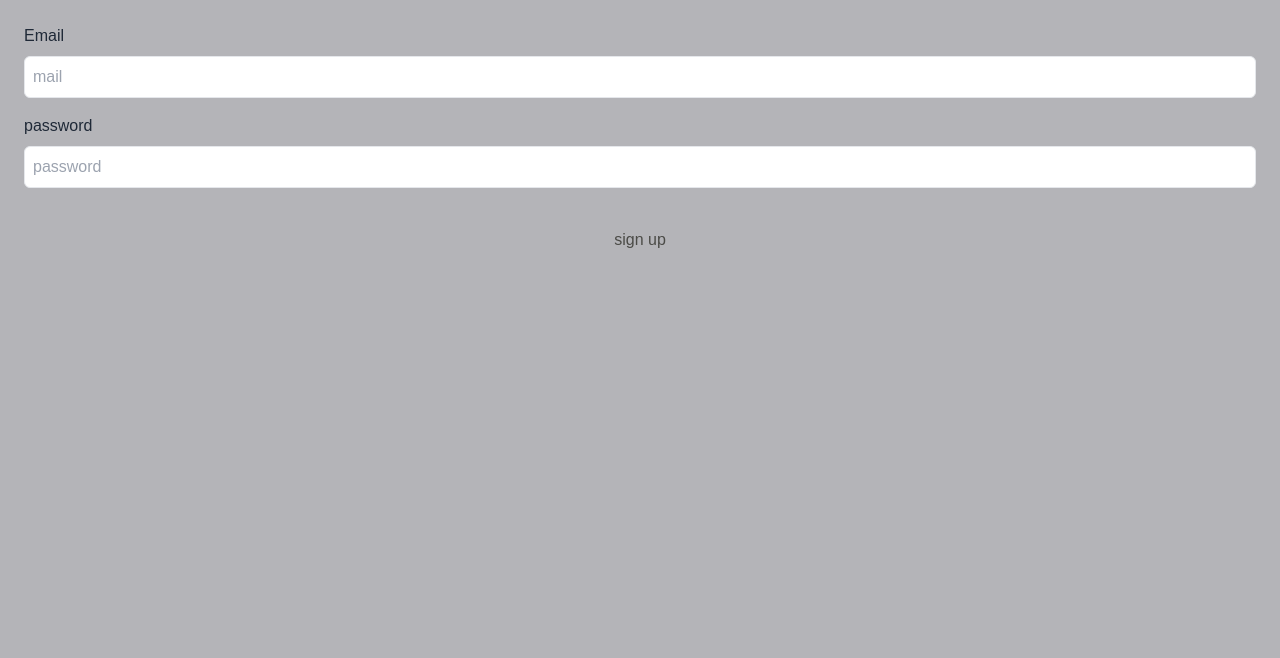
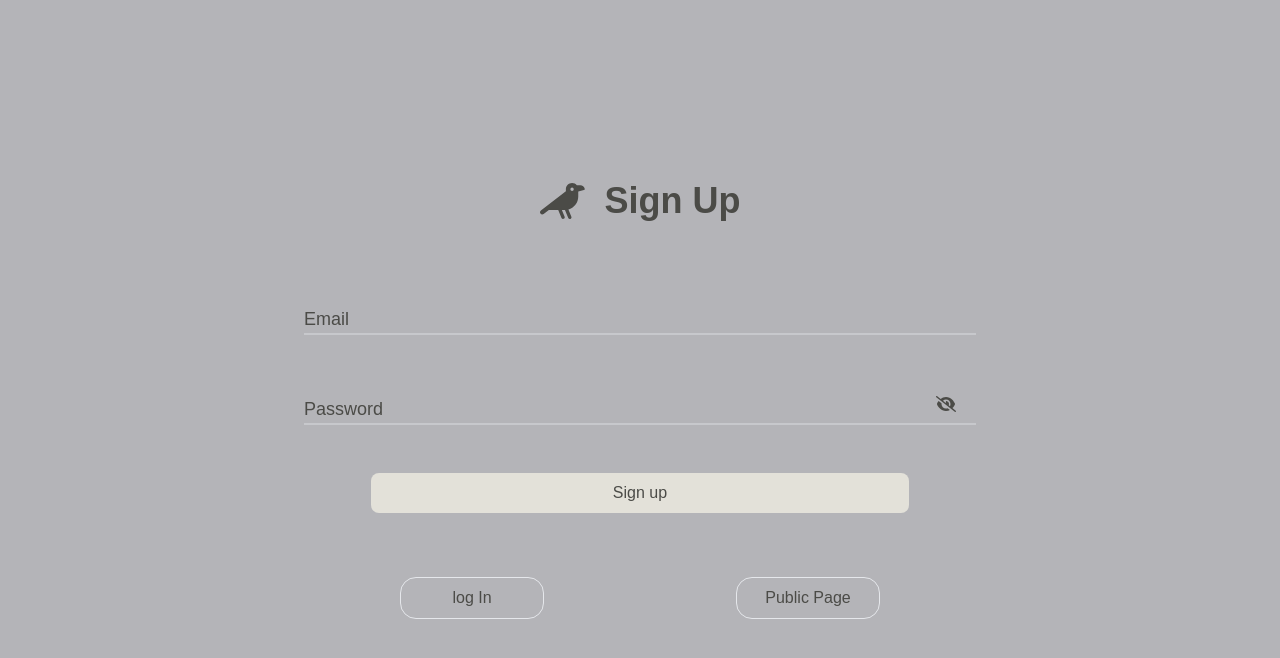
Before and after one commit to syn154045/home_page, a Next.js app: page /admin/register in a window 1280 px wide. Shown: the top 658 px of the page. Built offline with nearby package versions, Linux system fonts and the light colour scheme; a web font is replaced by a local one.

Commit message:
layouts: login/register
- inputTextをコンポーネント化

```diff
--- a/src/app/(admin)/admin/login/page.tsx
+++ b/src/app/(admin)/admin/login/page.tsx
@@ -1,19 +1,14 @@
 'use client';
 
+import AuthInput from "@/components/admin/elements/inputs/_authInput";
 import { login } from "@/features/actions/admin/loginAction";
 import { useFormState } from "react-dom";
-import { useState } from "react";
 import { FontAwesomeIcon } from "@fortawesome/react-fontawesome";
-import { faEye, faEyeSlash, faFeatherPointed } from "@fortawesome/free-solid-svg-icons";
+import { faFeatherPointed } from "@fortawesome/free-solid-svg-icons";
+import Link from "next/link";
 
 const Login = () => {
     const [errorMessage, dispatch] = useFormState(login, undefined);
-
-    // toggle password visibility
-    const [isVisiblePass, setIsVisiblePass] = useState(false);
-    const togglePass = () => {
-        setIsVisiblePass(!isVisiblePass);
-    }
 
     return (
         <div className="w-screen h-screen flex flex-col justify-center items-center">
@@ -23,51 +18,14 @@ const Login = () => {
             </div>
             <div className="mt-10 w-[95%] max-w-2xl">
                 <form action={dispatch} className="relative w-full">
-                    <div className="relative mt-8">
-                        <input
-                            id="email"
-                            name="email"
-                            type="email"
-                            autoComplete="email"
-                            required
-                            className="peer p-2 w-full outline-none bg-transparent placeholder:text-transparent"
-                            placeholder="email"
-                        />
-                        <div className="h-[0.125rem] bg-admin-main peer-focus:bg-gradient-to-r peer-focus:from-admin-text-main transition-all duration-300" />
-                        <label
-                            htmlFor="email"
-                            className="block absolute -top-3 cursor-none text-sm transition-all duration-500 peer-focus:text-admin-text-main peer-focus:-top-3 peer-focus:text-sm peer-focus:transition-all peer-focus:duration-500 peer-placeholder-shown:top-3 peer-placeholder-shown:text-lg peer-placeholder-shown:cursor-text"
-                        >
-                            Email
-                        </label>
+                    <div className="mt-8">
+                        <AuthInput inputId="email" inputType="email" label="Email" />
                         <div className="h-4">
                             {/* error message */}
                         </div>
                     </div>
-                    <div className="relative mt-8">
-                        <input
-                            id="password"
-                            name="password"
-                            type={isVisiblePass ? "text" : "password"}
-                            autoComplete="current-password"
-                            required
-                            className="peer p-2 w-full outline-none bg-transparent placeholder:text-transparent"
-                            placeholder="password"
-                        />
-                        <div className="h-[0.125rem] bg-admin-main peer-focus:bg-gradient-to-r peer-focus:from-admin-text-main transition-all duration-300" />
-                        <label
-                            htmlFor="password"
-                            className="block absolute -top-3 cursor-none text-sm transition-all duration-500 peer-focus:text-admin-text-main peer-focus:-top-3 peer-focus:text-sm peer-focus:transition-all peer-focus:duration-500 peer-placeholder-shown:top-3 peer-placeholder-shown:text-lg peer-placeholder-shown:cursor-text"
-                        >
-                            Password
-                        </label>
-                        <span onClick={togglePass} role="presentation" className="absolute top-2.5 right-5 cursor-pointer">
-                            {isVisiblePass ? (
-                                <FontAwesomeIcon icon={faEye} />
-                            ) : (
-                                <FontAwesomeIcon icon={faEyeSlash} />
-                            )}
-                        </span>
+                    <div className="mt-8">
+                        <AuthInput inputId="password" inputType="password" label="Password" />
                         <div className="h-4">
                             {/* error message */}
                         </div>
@@ -75,7 +33,7 @@ const Login = () => {
                     <div className="w-4/5 mx-auto mt-8 flex">
                         <button
                             // type="submit"
-                            className="w-full bg-admin-accent p-2 rounded-lg hover:bg-opacity-80 focus:outline-none focus:bg-opacity-80 transition-opacity duration-300"
+                            className="w-full bg-admin-accent p-2 rounded-lg hover:bg-opacity-50 focus:outline-none focus:bg-opacity-50 transition-all duration-300"
                         >
                             Log in
                         </button>
@@ -86,6 +44,14 @@ const Login = () => {
                         <p className="text-elem-alert">{errorMessage}</p>
                     }
                 </div>
+                <div className="flex justify-between mt-8">
+                    <div className="w-1/2 text-center">
+                        <Link href={'/admin/register'} className="inline-block w-36 border rounded-2xl px-4 py-2 transition-all duration-300 hover:bg-admin-accent">Sign Up</Link>
+                    </div>
+                    <div className="w-1/2 text-center">
+                        <Link href={'/'} className="inline-block w-36 border rounded-2xl px-4 py-2 transition-all duration-300 hover:bg-admin-accent">Public Page</Link>
+                    </div>
+                </div>
             </div>
         </div>
     );
--- a/src/app/(admin)/admin/register/page.tsx
+++ b/src/app/(admin)/admin/register/page.tsx
@@ -1,70 +1,68 @@
 'use client';
 
+import AuthInput from "@/components/admin/elements/inputs/_authInput";
 import { signUp } from "@/features/actions/admin/loginAction";
 import { useFormState } from "react-dom";
+import { FontAwesomeIcon } from "@fortawesome/react-fontawesome";
+import { faCrow } from "@fortawesome/free-solid-svg-icons";
+import Link from "next/link";
 
 const register = () => {
     const initialState = { message: null, error: {} };
     const [state, dispatch] = useFormState(signUp, initialState);
 
     return (
-        <>
+        <div className="w-screen h-screen flex flex-col justify-center items-center">
+            <div className="flex items-center text-4xl font-semibold text-center">
+                <FontAwesomeIcon icon={faCrow} />
+                <p className="pl-5">Sign Up</p>
+            </div>
+            <div className="mt-10 w-[95%] max-w-2xl">
                 <form action={dispatch} className="w-full">
-                <div className="w-full rounnded-lg bg-admin-base pt-6 pb-4 px-6">
-                    <div>
-                        <label htmlFor="email" className="block mb-2 text-gray-800">
-                            Email
-                        </label>
-                        <input
-                            type="email"
-                            id="email"
-                            name="email"
-                            placeholder="mail"
-                            required
-                            className="block w-full rounded-md border border-gray-200 pl-2 py-2 outline-none"
-                        />
+                    <div className="mt-8">
+                        <AuthInput inputId="email" inputType="email" label="Email" />
+                        <div className="h-4 text-sm text-elem-alert">
+                            {/* error message */}
                             {state.errors?.email &&
                                 state.errors.email.map((error: string) => (
-                                <div key={error} className="mt-2">
-                                    <p className="text-elem-alert">{error}</p>
-                                </div>
+                                    <p>{error}</p>
                                 ))
                             }
                         </div>
-
-                    <div className="mt-4">
-                        <label htmlFor="password" className="block mb-2 text-gray-800">
-                            password
-                        </label>
-                        <input
-                            type="password"
-                            id="password"
-                            name="password"
-                            placeholder="password"
-                            required
-                            className="block w-full rounded-md border border-gray-200 pl-2 py-2 outline-none"
-                        />
-                        {state.errors?.email &&
-                            state.errors.email.map((error: string) => (
-                                <div key={error} className="mt-2">
-                                    <p className="text-elem-alert">{error}</p>
                     </div>
+                    <div className="mt-8">
+                        <AuthInput inputId="password" inputType="password" label="Password" />
+                        <div className="h-4 text-sm text-elem-alert">
+                            {/* error message */}
+                            {state.errors?.password &&
+                                state.errors.password.map((error: string) => (
+                                    <p>{error}</p>
                                 ))
                             }
                         </div>
-
-                    <button className="mt-8 w-full rounded h-10">
-                        sign up
+                    </div>
+                    <div className="w-4/5 mx-auto mt-8 flex">
+                        <button className="w-full bg-admin-accent p-2 rounded-lg hover:bg-opacity-50 focus:outline-none focus:bg-opacity-50 transition-all duration-300">
+                            Sign up
                         </button>
+                    </div>
+                </form>
                 <div className="flex h-8 items-end space-x-1">
                     {state.message
                         ? <p className="text-elem-alert">{state.message}</p>
                         : null
                     }
                 </div>
+                <div className="flex justify-between mt-8">
+                    <div className="w-1/2 text-center">
+                        <Link href={'/admin/login'} className="inline-block w-36 border rounded-2xl px-4 py-2 transition-all duration-300 hover:bg-admin-accent">log In</Link>
                     </div>
-            </form>
-        </>
+                    <div className="w-1/2 text-center">
+                        <Link href={'/'} className="inline-block w-36 border rounded-2xl px-4 py-2 transition-all duration-300 hover:bg-admin-accent">Public Page</Link>
+                    </div>
+                </div>
+            </div>
+        </div>
     )
 };
 
--- /dev/null
+++ b/src/components/admin/elements/inputs/_authInput.tsx
@@ -0,0 +1,57 @@
+'use client';
+
+import { faEye, faEyeSlash } from "@fortawesome/free-solid-svg-icons";
+import { FontAwesomeIcon } from "@fortawesome/react-fontawesome";
+import { useEffect, useState } from "react";
+
+
+interface AuthInputProps {
+    inputId: string,
+    inputType: string,
+    label: string,
+}
+
+const AuthInput = ({ inputId, inputType, label }: AuthInputProps) => {
+    const [isPass, setIsPass] = useState(false);
+    const [isPassVisible, setIsPassVisible] = useState(false);
+
+    useEffect(() => {
+        if (inputType === 'password') {
+            setIsPass(true);
+        }
+    }, [inputType]);
+    const togglePass = () => {
+        setIsPassVisible(!isPassVisible);
+    }
+
+    return (
+        <div className="relative">
+            <input
+                id={inputId}
+                name={inputId}
+                type={!isPass ? inputType : (!isPassVisible ?  inputType : 'text')}
+                required
+                className="peer p-2 w-full outline-none bg-transparent placeholder:text-transparent"
+                placeholder={label}
+            />
+            <div className="h-[0.125rem] bg-admin-main peer-focus:bg-gradient-to-r peer-focus:from-admin-text-main transition-all duration-300" />
+            <label
+                htmlFor={inputId}
+                className="block absolute -top-3 cursor-none text-sm transition-all duration-500 peer-focus:text-admin-text-main peer-focus:-top-3 peer-focus:text-sm peer-focus:transition-all peer-focus:duration-500 peer-placeholder-shown:top-3 peer-placeholder-shown:text-lg peer-placeholder-shown:cursor-text"
+            >
+                {label}
+            </label>
+            {isPass && (
+                <span onClick={togglePass} role="presentation" className="absolute top-2.5 right-5 cursor-pointer">
+                    {isPassVisible ? (
+                        <FontAwesomeIcon icon={faEye} />
+                    ) : (
+                        <FontAwesomeIcon icon={faEyeSlash} />
+                    )}
+                </span>
+            )}
+        </div>
+    )
+}
+
+export default AuthInput;
```
Also changed, not shown: src/components/admin/elements/buttons/Button.tsx (added). Lines whose indentation alone changed are shown as unchanged.
